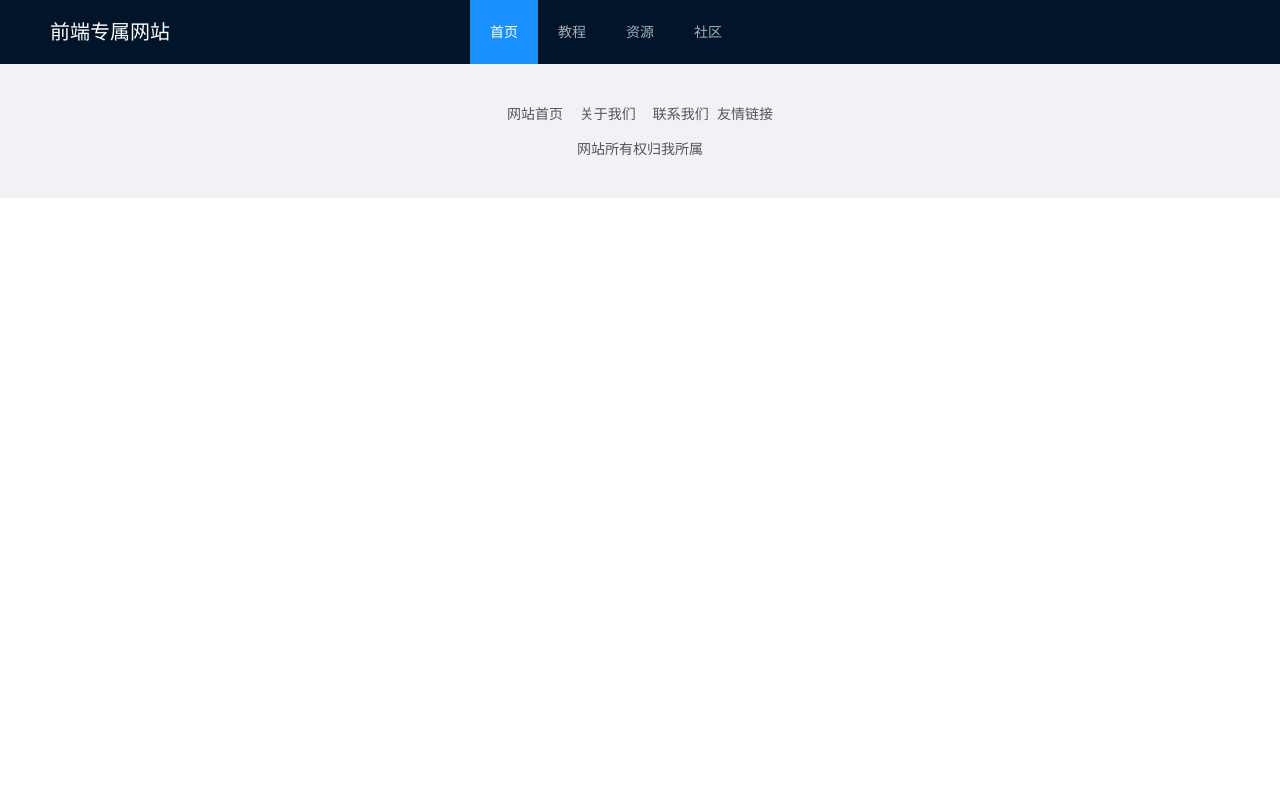
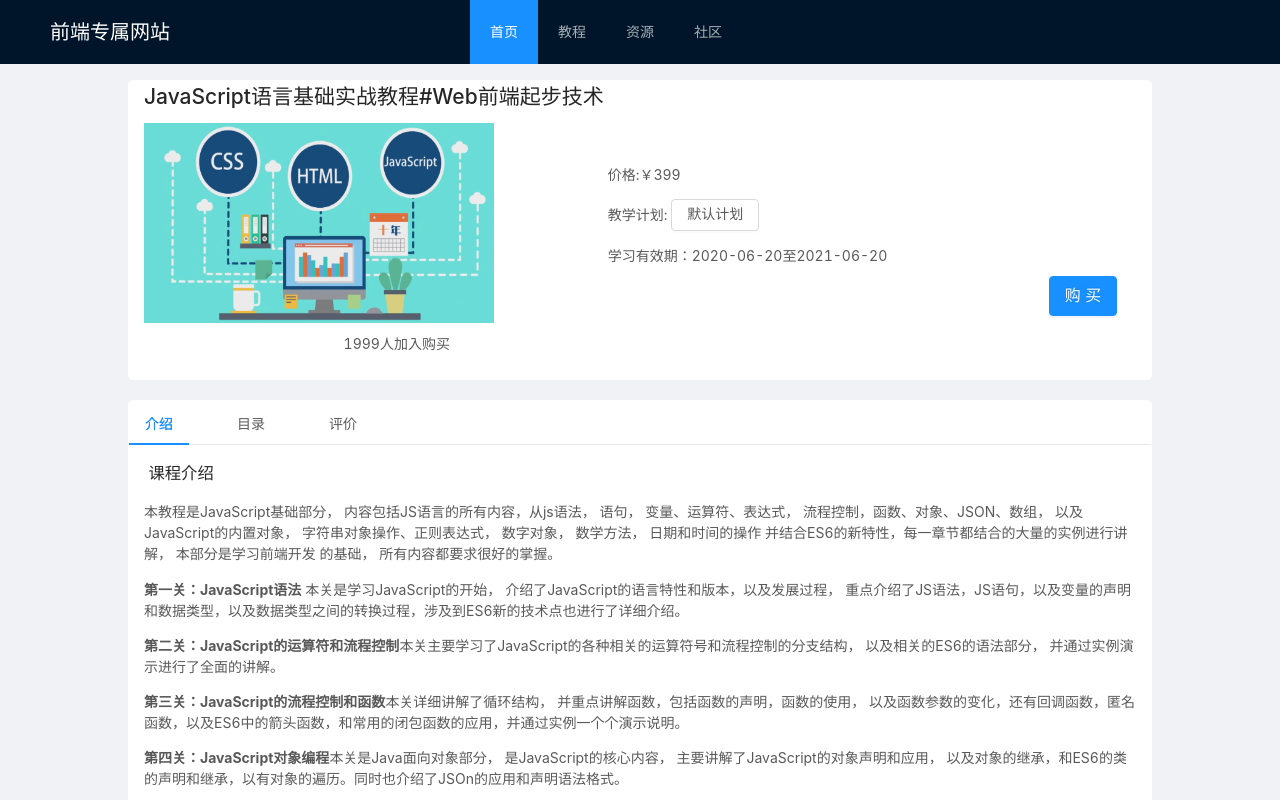
Before and after one commit to luxinjuan/vue-FEDQandA, a Vue app: page /buy in a window 1280 px wide. Shown: the top 800 px of the page. Built offline with nearby package versions, Linux system fonts and the light colour scheme.

Commit message:
购买页面设计

```diff
--- /dev/null
+++ b/src/components/concent/goods/GoodsList.vue
@@ -0,0 +1,36 @@
+<template>
+  <div id="goods-list">
+    <goods-list-item :key=key v-for="(item,key) in goods" :goods-item="item"/>
+  </div>
+</template>
+
+<script>
+  import GoodsListItem from './GoodsListItem'
+
+  export default {
+    name: "GoodsList",
+    components: {
+      GoodsListItem
+    },
+    props: {
+      goods: {
+        type: Array,
+        default() {
+          return []
+        }
+      }
+    }
+  }
+</script>
+
+<style scoped>
+  #goods-list {
+    display: flex;
+    flex-wrap: wrap;
+    justify-content: space-around;
+
+    padding: 2px;
+  }
+
+
+</style>
--- /dev/null
+++ b/src/components/concent/goods/GoodsListItem.vue
@@ -0,0 +1,75 @@
+<template>
+  <div class="goods-item">
+    <img :src="goodsItem.imag" alt="哈哈哈哈哈哈">
+    <div class="goods-info">
+      <span class="name">{{goodsItem.name}}</span>
+      <span class="collect">{{goodsItem.price}}</span>
+    </div>
+  </div>
+</template>
+
+<script>
+  export default {
+    name: "GoodsListItem",
+    props: {
+      goodsItem: {
+        type: Object,
+        default() {
+          return {}
+        }
+      }
+    }
+  }
+
+</script>
+
+<style scoped>
+  .goods-item {
+    padding-bottom: 40px;
+    position: relative;
+
+    width: 48%;
+  }
+
+  .goods-item img {
+    width: 200px;
+    height: 200px;
+    border-radius: 5px;
+  }
+
+  .goods-info {
+    font-size: 12px;
+    position: absolute;
+    bottom: 5px;
+    left: 0;
+    right: 0;
+    overflow: hidden;
+    text-align: center;
+  }
+
+  /* .goods-info p {
+    overflow: hidden;
+    text-overflow: ellipsis;
+    white-space: nowrap;
+    margin-bottom: 3px;
+  } */
+
+  .goods-info .name {
+    color: var(--color-high-text);
+    margin-right: 20px;
+  }
+
+  .goods-info .collect {
+    position: relative;
+  }
+
+  .goods-info .collect::before {
+    content: '';
+    position: absolute;
+    left: -15px;
+    top: -1px;
+    width: 14px;
+    height: 14px;
+    background: url("../../../assets/img/collect.svg") 0 0/14px 14px;
+  }
+</style>
--- a/src/router/index.js
+++ b/src/router/index.js
@@ -6,6 +6,7 @@ const Course = () => import('../views/course/Course')
 const Community = () => import('../views/community/Community')
 const Source = () => import('../views/source/Source')
 const Ask = () => import('../views/ask/Ask')
+const Buy = () => import('../views/buy/Buy')
 
 Vue.use(Router)
 
@@ -35,6 +36,10 @@ export default new Router({
       path: '/ask',
       component: Ask
     },
+    {
+      path: '/buy',
+      component: Buy
+    },
   ],
   mode:'history'
 })
--- /dev/null
+++ b/src/views/buy/Buy.vue
@@ -0,0 +1,20 @@
+<template>
+  <div id="buy">
+      <purchase></purchase>
+      <introduce></introduce>
+  </div>
+</template>
+<script>
+import Purchase from "./purchase/Purchase"
+import Introduce from "./introduce/Introduce"
+
+export default({
+    name:"Buy",
+    components:{
+        Purchase,
+        Introduce
+    }
+})
+</script>
+<style>
+</style>
--- /dev/null
+++ b/src/views/buy/introduce/Introduce.vue
@@ -0,0 +1,76 @@
+<template>
+  <div id="introduce">
+    <a-tabs default-active-key="1" @change="callback">
+      <a-tab-pane key="1" tab="介绍">
+          <h3><a-icon type="paper-clip" /> 课程介绍</h3>
+          <div id="heard">
+              本教程是JavaScript基础部分， 内容包括JS语言的所有内容，从js语法， 语句， 变量、运算符、表达式，
+              流程控制，函数、对象、JSON、数组， 以及JavaScript的内置对象， 字符串对象操作、正则表达式， 数字对象，
+              数学方法， 日期和时间的操作 并结合ES6的新特性，每一章节都结合的大量的实例进行讲解， 本部分是学习前端开发
+              的基础， 所有内容都要求很好的掌握。
+          </div>
+          <p>
+              <b>第一关：JavaScript语法</b> 本关是学习JavaScript的开始， 介绍了JavaScript的语言特性和版本，以及发展过程，
+               重点介绍了JS语法，JS语句，以及变量的声明和数据类型，以及数据类型之间的转换过程，涉及到ES6新的技术点也进行了详细介绍。
+          </p>
+          <p>
+              <b>第二关：JavaScript的运算符和流程控制</b>本关主要学习了JavaScript的各种相关的运算符号和流程控制的分支结构，
+              以及相关的ES6的语法部分， 并通过实例演示进行了全面的讲解。
+          </p>
+          <p>
+              <b>第三关：JavaScript的流程控制和函数</b>本关详细讲解了循环结构， 并重点讲解函数，包括函数的声明，函数的使用，
+              以及函数参数的变化，还有回调函数，匿名函数，以及ES6中的箭头函数，和常用的闭包函数的应用，并通过实例一个个演示说明。
+          </p>
+          <p>
+              <b>第四关：JavaScript对象编程</b>本关是Java面向对象部分， 是JavaScript的核心内容， 主要讲解了JavaScript的对象声明和应用，
+              以及对象的继承，和ES6的类的声明和继承，以有对象的遍历。同时也介绍了JSOn的应用和声明语法格式。
+          </p>
+          <p>
+              <b>第五关：JavaScript数组和异常处理</b>本关重点介绍了数组的应用， 包括数组和对象的区别应用， 通过对象模拟数组， 数组的声明，
+              以及数组中常用的操作方法，也介绍了一些和数组相关的算法，像排序算法等，也讲解了数组的迭代方式。本关也介绍了异常的处理机制，
+              包括声明异常和处理异常。
+          </p>
+          <p>
+              <b>第六关：JavaScript字符串操作和正则表达式</b>本关是JS字符串的操作， 包括字符串的声明和应用， 并使用字符串中的处理函数处理字符串，
+               同时重点讲解了正则表达式， 包括正则表达式的声明， 正则表达式方法的应用，以及正则表达式的编写思路，并通过实例演示每个知识点的详细应用。
+          </p>
+          <p>
+              <b>第七关：JavaScript内置对象的应用 </b>本关讲解了数字对象声明和方法的应用， 以及数学对象中方法的应用和随机数的使用， 并重点讲解了日期和时间的应用，
+              同时也介绍了JavaScript中的事件添加方式，并通过实例详细对每个应用进行了功能的操作。
+          </p>
+      </a-tab-pane>
+      <a-tab-pane key="2" tab="目录">目录</a-tab-pane>
+      <a-tab-pane key="3" tab="评价">评价</a-tab-pane>
+    </a-tabs>
+  </div>
+</template>
+
+<script>
+export default {
+  name: "Introduce",
+  data() {
+    return {};
+  },
+  methods: {
+    callback(key) {
+      console.log(key);
+    }
+  }
+};
+</script>
+<style>
+#introduce {
+  background-color: white;
+  border: 1px solid white;
+  border-radius: 5px;
+  margin-bottom: 20px;
+}
+h3,p{
+    margin-left: 15px;
+    margin-right: 15px;
+}
+#heard{
+    margin: 15px;
+
+}
+</style>
--- /dev/null
+++ b/src/views/buy/purchase/Purchase.vue
@@ -0,0 +1,85 @@
+<template>
+  <div id="purchase">
+    <h2>JavaScript语言基础实战教程#Web前端起步技术</h2>
+    <div id="center">
+      <img src="@/assets/img/course1.png" />
+      <div id="txt">
+        <p>
+          <a-icon type="smile" /> 价格:￥399
+        </p>
+        <p>
+          <a-icon type="smile" /> 教学计划:
+          <a-button>默认计划</a-button>
+        </p>
+        <p>
+          <a-icon type="smile" /> 学习有效期：2020-06-20至2021-06-20
+        </p>
+      </div>
+      <div id="btn">
+        <a-button type="primary" size="large">购买</a-button>
+      </div>
+    </div>
+    <div id="foot">
+      <div id="icon">
+        <a-icon type="heart" theme="twoTone" two-tone-color="#eb2f96" />
+        <a-icon type="heart" theme="twoTone" two-tone-color="#eb2f96" />
+        <a-icon type="heart" theme="twoTone" two-tone-color="#eb2f96" />
+        <a-icon type="heart" theme="twoTone" two-tone-color="#eb2f96" />
+        <a-icon type="heart" theme="twoTone" two-tone-color="#eb2f96" />
+      </div>
+      <div id="person">
+        <a-icon type="user" />1999人加入购买
+      </div>
+    </div>
+  </div>
+</template>
+<script>
+export default({
+    name:"Purchase"
+})
+</script>
+<style>
+#purchase {
+  background-color: white;
+  border: 1px solid white;
+  border-radius: 5px;
+  height: 300px;
+  margin-bottom: 20px;
+}
+h2 {
+  margin-left: 15px;
+}
+#center {
+  position: relative;
+  height: 200px;
+}
+img {
+  position: absolute;
+  width: 350px;
+  height: 200px;
+  margin-left: 15px;
+}
+#txt {
+  position: absolute;
+  margin-left: 45%;
+  margin-top: 4%;
+}
+#btn {
+  position: absolute;
+  margin-left: 90%;
+  margin-top: 15%;
+}
+#foot {
+  position: relative;
+}
+#icon {
+  position: absolute;
+  margin-left: 15px;
+  margin-top: 1%;
+}
+#person {
+  position: absolute;
+  margin-left: 21%;
+  margin-top: 1%;
+}
+</style>
--- a/src/views/course/bigcourse/Bigcourse.vue
+++ b/src/views/course/bigcourse/Bigcourse.vue
@@ -6,8 +6,8 @@
         style="font-size:14px;padding-left:15px;color:gray"
       >前端开发必备,前端javaScript、HTML5、CSS3技术于一身的综合大课</span>
     </h3>
-    <img class="courimg" src="@/assets/img/course1.png" title="JavaScript+CSS+HTML+￥299" alt="哇哦，网络跑路了" />
-    <div class="foot">
+    <img class="courimg" src="@/assets/img/course1.png" title="JavaScript+CSS+HTML+￥299" alt="哇哦，网络跑路了" @click="detail"/>
+    <div class="foot"  @click="detail">
       <div>前端综合大课</div>
       <div>￥299</div>
     </div>
@@ -15,8 +15,18 @@
 </template>
 
 <script>
+import Buy from "../../buy/Buy"
 export default {
   name: "Bigcourse",
+  components:{
+    Buy
+  },
+  methods:{
+    detail(){
+      this.$router.push("/buy")
+    }
+
+  }
 };
 </script>
 <style scoped>
@@ -29,7 +39,7 @@ export default {
 .foot {
   height: 40px;
   width: 100%;
-  margin-left: 10px;
+  /* margin-left: 10px; */
   background-color: white;
   -webkit-border-radius: 0px 0px 10px 10px;
   border-radius: 0px 0px 10px 10px;
--- a/src/views/course/course.vue
+++ b/src/views/course/course.vue
@@ -2,18 +2,37 @@
   <div>
     <bigcourse></bigcourse>
     <breakthrough></breakthrough>
+    <!-- <goods-list :goods="list"></goods-list> -->
   </div>
 </template>
 
 <script>
 import Bigcourse from "./bigcourse/Bigcourse";
-import Breakthrough from './breakthrough/Breakthrough'
+import Breakthrough from "./breakthrough/Breakthrough";
+import GoodsList from "../../components/concent/goods/GoodsList";
 
 export default {
   name: "Course",
   components: {
     Bigcourse,
-    Breakthrough
+    Breakthrough,
+    GoodsList
+  },
+  data() {
+   return {
+      list:[
+      {
+        imag: "../../assets/img/vue.png",
+        name: "VUE框架",
+        price: "￥399"
+      },
+      {
+        imag: "../../assets/img/react.jpg",
+        name: "REACT框架",
+        price: "￥359"
+      }
+    ]
+   }
   }
 };
 </script>
```
Also changed, not shown: src/views/course/breakthrough/Breakthrough.vue (+17 -8 lines), src/assets/img/collect.svg (added).
